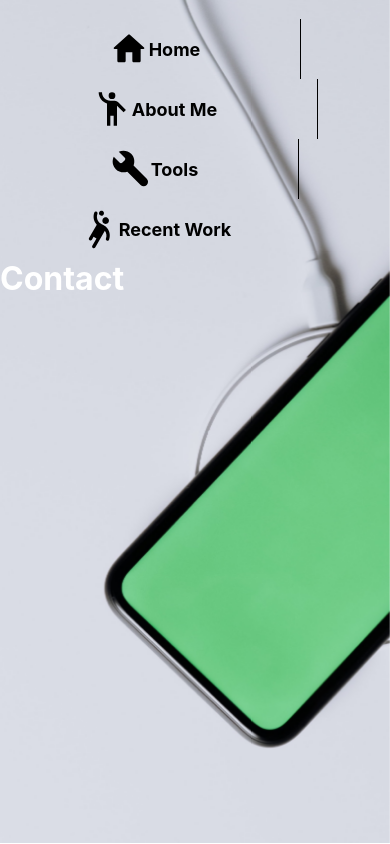
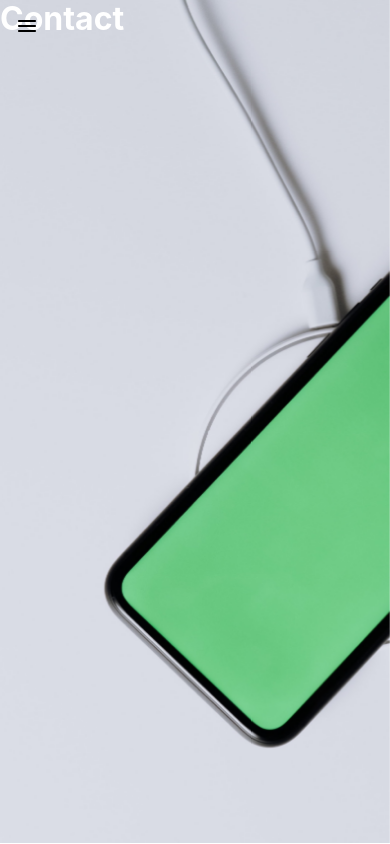
Before and after one commit to mayankthakur0007/Portfolio-code, a React (Create React App) app: page /Contact in a window 390 px wide. Built offline with nearby package versions, Linux system fonts and the light colour scheme.

Commit message:
responsiveness done

```diff
--- a/src/AboutMe.css
+++ b/src/AboutMe.css
@@ -7,3 +7,20 @@
     color: white;
     height: 100vh;
 }
+
+
+.menuOpen {
+    display:none;
+    color: black;
+  }
+
+  @media (max-width: 414px) {
+     .desktopMenu{
+      display: none;
+      }
+     .menuOpen {
+      display: block;
+      position: fixed;
+      margin: 15px 0 0 15px;
+    }
+  }
--- a/src/AboutMe.jsx
+++ b/src/AboutMe.jsx
@@ -1,19 +1,41 @@
 import "./AboutMe.css";
-import Grow from "@material-ui/core/Grow"
+import Grow from "@material-ui/core/Grow";
 import { useEffect, useState } from "react";
 import Menu from "./Menu";
+import MobileMenu from "./MobileMenu";
+import { Drawer } from "@material-ui/core";
+import MenuRoundedIcon from "@material-ui/icons/MenuRounded";
 
 const AboutMe = () => {
   const [show, setIsChecked] = useState(false);
-  useEffect(()=>{
+  useEffect(() => {
     setIsChecked(true);
-  },[])
+  }, []);
+
+  const [state, setState] = useState({
+    top: false,
+    left: false,
+    bottom: false,
+    right: false,
+  });
+
+  const toggleDrawer = (open) => () => {
+    setState({ ...state, true: open });
+  };
 
   return (
     <Grow in={show}>
-    <div className="outerBox">
-      <Menu iconC={"black"}/>
-       About Me
+      <div className="outerBox">
+        <div className="desktopMenu">
+          <Menu iconC={"black"} />
+        </div>
+        <div className="menuOpen">
+          <MenuRoundedIcon onClick={toggleDrawer(true)} />
+        </div>
+        <Drawer open={state[true]} onClose={toggleDrawer(false)}>
+          <MobileMenu closeDrawer={toggleDrawer(false)} />
+        </Drawer>
+        About Me
       </div>
     </Grow>
   );
--- a/src/Contact.css
+++ b/src/Contact.css
@@ -8,3 +8,20 @@
     background-size: cover;
     color: white;
 }
+
+
+.menuOpen {
+    display:none;
+    color: black;
+  }
+
+  @media (max-width: 414px) {
+     .desktopMenu{
+      display: none;
+      }
+     .menuOpen {
+      display: block;
+      position: fixed;
+      margin: 15px 0 0 15px;
+    }
+  }
--- a/src/Contact.jsx
+++ b/src/Contact.jsx
@@ -2,14 +2,36 @@ import "./Contact.css";
 import Grow from "@material-ui/core/Grow"
 import { useEffect, useState } from "react";
 import Menu from "./Menu";
+import MobileMenu from "./MobileMenu";
+import { Drawer } from "@material-ui/core";
+import MenuRoundedIcon from "@material-ui/icons/MenuRounded";
 
 const Contact = () => {
   const [show, setIsChecked] = useState(false);
   useEffect(()=>{
     setIsChecked(true);
   },[])
+
+  const [state, setState] = useState({
+    top: false,
+    left: false,
+    bottom: false,
+    right: false,
+  });
+
+  const toggleDrawer = (open) => () => {
+    setState({ ...state, true: open });
+  };
   return (<Grow in={show}><div className="contactContainer">
+      <div className="desktopMenu">
       <Menu iconC={"black"}/>
+      </div>
+      <div className="menuOpen">
+            <MenuRoundedIcon onClick={toggleDrawer(true)} />
+          </div>
+          <Drawer open={state[true]} onClose={toggleDrawer(false)}>
+            <MobileMenu closeDrawer={toggleDrawer(false)} />
+          </Drawer>
       <h1>Contact</h1>
   </div>
   </Grow>);
--- a/src/RecentWork.css
+++ b/src/RecentWork.css
@@ -8,3 +8,20 @@
     color: white;
     height: 100vh;
 }
+
+
+.menuOpen {
+    display:none;
+    color: black;
+  }
+
+  @media (max-width: 414px) {
+     .desktopMenu{
+      display: none;
+      }
+     .menuOpen {
+      display: block;
+      position: fixed;
+      margin: 15px 0 0 15px;
+    }
+  }
--- a/src/RecentWork.jsx
+++ b/src/RecentWork.jsx
@@ -2,16 +2,38 @@ import "./RecentWork.css";
 import Grow from "@material-ui/core/Grow";
 import { useEffect, useState } from "react";
 import Menu from "./Menu";
+import MobileMenu from "./MobileMenu";
+import { Drawer } from "@material-ui/core";
+import MenuRoundedIcon from "@material-ui/icons/MenuRounded";
 
 const RecentWork = () => {
   const [show, setIsChecked] = useState(false);
   useEffect(() => {
     setIsChecked(true);
   }, []);
+
+  const [state, setState] = useState({
+    top: false,
+    left: false,
+    bottom: false,
+    right: false,
+  });
+
+  const toggleDrawer = (open) => () => {
+    setState({ ...state, true: open });
+  };
   return (
     <Grow in={show}>
       <div className="recentContainer">
+      <div className="desktopMenu">
       <Menu iconC={"black"}/>
+      </div>
+      <div className="menuOpen">
+            <MenuRoundedIcon onClick={toggleDrawer(true)} />
+          </div>
+          <Drawer open={state[true]} onClose={toggleDrawer(false)}>
+            <MobileMenu closeDrawer={toggleDrawer(false)} />
+          </Drawer>
       <h1>Recent Work</h1>
       </div>
     </Grow>
--- a/src/Tools.css
+++ b/src/Tools.css
@@ -8,3 +8,20 @@
     color: white;
     height: 100vh;
 }
+
+
+.menuOpen {
+    display:none;
+    color: black;
+  }
+
+  @media (max-width: 414px) {
+     .desktopMenu{
+      display: none;
+      }
+     .menuOpen {
+      display: block;
+      position: fixed;
+      margin: 15px 0 0 15px;
+    }
+  }
--- a/src/Tools.jsx
+++ b/src/Tools.jsx
@@ -2,16 +2,38 @@ import "./Tools.css";
 import Grow from "@material-ui/core/Grow";
 import { useEffect, useState } from "react";
 import Menu from "./Menu";
+import MobileMenu from "./MobileMenu";
+import { Drawer } from "@material-ui/core";
+import MenuRoundedIcon from "@material-ui/icons/MenuRounded";
 
 const Tools = () => {
   const [show, setIsChecked] = useState(false);
   useEffect(() => {
     setIsChecked(true);
   }, []);
+
+  const [state, setState] = useState({
+    top: false,
+    left: false,
+    bottom: false,
+    right: false,
+  });
+
+  const toggleDrawer = (open) => () => {
+    setState({ ...state, true: open });
+  };
   return (
     <Grow in={show}>
       <div className="contentTools">
+      <div className="desktopMenu">
       <Menu iconC={"black"}/>
+      </div>
+      <div className="menuOpen">
+            <MenuRoundedIcon onClick={toggleDrawer(true)} />
+          </div>
+          <Drawer open={state[true]} onClose={toggleDrawer(false)}>
+            <MobileMenu closeDrawer={toggleDrawer(false)} />
+          </Drawer>
       <h1>Tools</h1>
       </div>
     </Grow>
```
Also changed, not shown: src/FirstLoadPage.jsx (+15 -9 lines).
